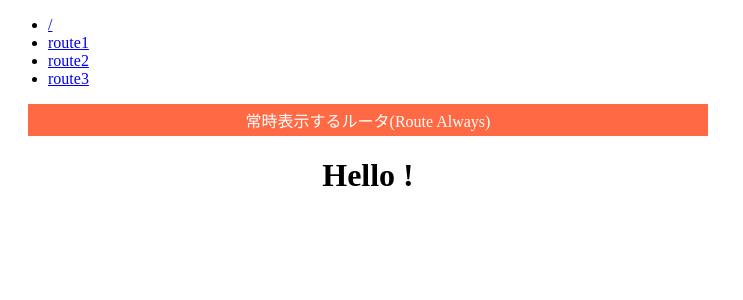
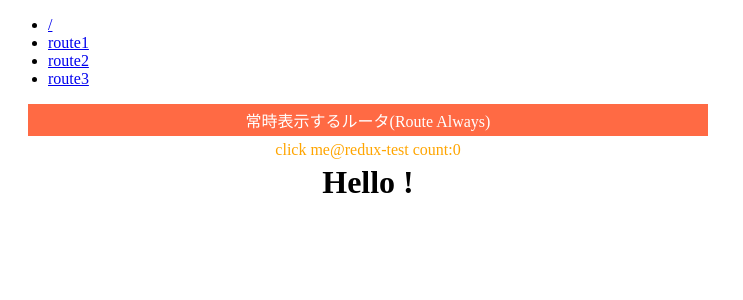
Before and after one commit to KosigayaSuguru/react-test, a React (Create React App) app: page / in a window 1280 px wide. Shown: the top 300 px of the page, without its empty margins (0-743 px from the left). Built offline with nearby package versions, Linux system fonts and the light colour scheme.

Commit message:
redux連携できたのでとりあえずコミット

```diff
--- a/package.json
+++ b/package.json
@@ -8,8 +8,10 @@
     "axios": "0.18.0",
     "react": "16.3.1",
     "react-dom": "16.2.0",
+    "react-redux": "5.0.7",
     "react-router-dom": "4.2.2",
-    "react-scripts": "1.1.0"
+    "react-scripts": "1.1.0",
+    "redux": "3.7.2"
   },
   "devDependencies": {},
   "scripts": {
--- a/src/components/Hello.js
+++ b/src/components/Hello.js
@@ -1,3 +1,28 @@
 import React from "react";
+import { connect } from "react-redux";
+import { mapDispatchToProps, mapStateToProps } from "../redux/connects";
 
-export default ({ name }) => <h1>Hello {name}!</h1>;
+const styleH1 = {
+  margin: "0px"
+};
+
+const styleClickMe = { margin: "5px 0 5px 0", color: "orange" };
+export class Hello extends React.Component {
+  render() {
+    return (
+      <div>
+        <div onClick={e => this.click(e)} style={styleClickMe}>
+          click me@redux-test count:{this.props.value}
+        </div>
+        <h1 style={styleH1}>Hello {this.props.name}!</h1>
+      </div>
+    );
+  }
+
+  click(e) {
+    this.props.onClick(this.props.value + 1);
+  }
+}
+
+// reduxと連携させる
+export default connect(mapStateToProps, mapDispatchToProps)(Hello);
--- a/src/components/RSS.js
+++ b/src/components/RSS.js
@@ -7,8 +7,8 @@ const rssUrl =
   "https://api.rss2json.com/v1/api.json?rss_url=https%3A%2F%2Fheadlines.yahoo.co.jp%2Frss%2Fall-dom.xml";
 
 export default class extends Component {
-  constructor() {
-    super();
+  constructor(props) {
+    super(props);
     this.state = {
       rss: null,
       loading: false
@@ -20,6 +20,7 @@ export default class extends Component {
   }
 
   render() {
+    // console.log(this.props.onClick)
     if (this.state.loading) {
       return <div className="loader">Loading...</div>;
     }
--- a/src/components/Component1.js
+++ b/src/components/Youtube.js
@@ -21,15 +21,15 @@ export default class extends Component {
   render() {
     return (
       <div>
-        <div>
-          this page is component1 {this.props.props1} {this.state.aaa}
-        </div>
-
         <div
           style={{ margin: "5px 0 5px 0", color: "orange" }}
           onClick={e => this.clickHandler()}
         >
           click me
+        </div>
+
+        <div>
+          this page is component1 {this.props.props1} {this.state.aaa}
         </div>
 
         <div>
--- a/src/containers/App.js
+++ b/src/containers/App.js
@@ -6,6 +6,10 @@ import Route2 from "../routes/Route2";
 import Route3 from "../routes/Route3";
 import Always from "../routes/Always";
 
+// redux連携用
+import { connect } from "react-redux";
+import { mapDispatchToProps, mapStateToProps } from "../redux/connects";
+
 // スタイル読み込み
 import { styles } from "../components/style/common";
 
@@ -13,7 +17,9 @@ import { styles } from "../components/style/common";
 let myStyles = Object.assign({}, styles);
 myStyles.padding = "0 20px 0 20px";
 
-export const App = () => (
+export class App extends React.Component {
+  render() {
+    return (
       <BrowserRouter>
         <div>
           <ul>
@@ -40,3 +46,8 @@ export const App = () => (
         </div>
       </BrowserRouter>
     );
+  }
+}
+
+// reduxと連携させる
+export default connect(mapStateToProps, mapDispatchToProps)(App);
--- a/src/index.js
+++ b/src/index.js
@@ -1,5 +1,13 @@
 import React from "react";
 import { render } from "react-dom";
-import { App } from "./containers/App";
+import { Provider } from "react-redux";
 
-render(<App />, document.getElementById("root"));
+import App from "./containers/App";
+import { store } from "./redux/store";
+console.log(store.getState())
+render(
+  <Provider store={store}>
+    <App />
+  </Provider>,
+  document.getElementById("root")
+);
--- /dev/null
+++ b/src/redux/actions.js
@@ -0,0 +1,13 @@
+/* Actionsの実装 */
+
+// Action名の定義
+const SEND = 'SEND';
+
+// Action Creators
+export default function (value) {
+  // Action
+  return {
+    type: SEND,
+    value,
+  };
+}
--- /dev/null
+++ b/src/redux/connects.js
@@ -0,0 +1,15 @@
+import send from "./actions";
+
+// Connect to Redux
+export function mapStateToProps(state) {
+  return {
+    value: state.value
+  };
+}
+export function mapDispatchToProps(dispatch) {
+  return {
+    onClick(value) {
+      dispatch(send(value));
+    }
+  };
+}
--- /dev/null
+++ b/src/redux/reduce.js
@@ -0,0 +1,12 @@
+/* Reducersの実装 */
+
+export function countReducer(state = { value: 0 }, action) {
+  switch (action.type) {
+    case "SEND":
+      return Object.assign({}, state, {
+        value: action.value
+      });
+    default:
+      return state;
+  }
+}
--- /dev/null
+++ b/src/redux/store.js
@@ -0,0 +1,11 @@
+import { createStore, combineReducers } from "redux";
+import { countReducer } from "./reduce";
+
+/* Storeの実装 */
+let rootReducer = combineReducers({
+  countReducer
+  // routing: routerReducer
+});
+
+// export const store = createStore(rootReducer);
+export const store = createStore(countReducer);
--- a/src/routes/Route2.js
+++ b/src/routes/Route2.js
@@ -1,7 +1,7 @@
 import React from "react";
-import Component1 from "../components/Component1";
+import Youtube from "../components/Youtube";
 export default () => (
   <div>
-    <Component1 props1="propss1" />
+    <Youtube props1="propss1" />
   </div>
 );
```
Also changed, not shown: 1 other file (tests, documents, lock files or other folders). Lines whose indentation alone changed are shown as unchanged.
